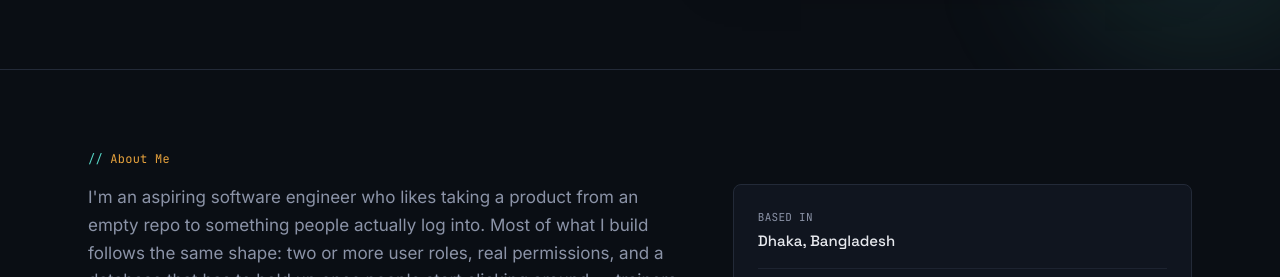
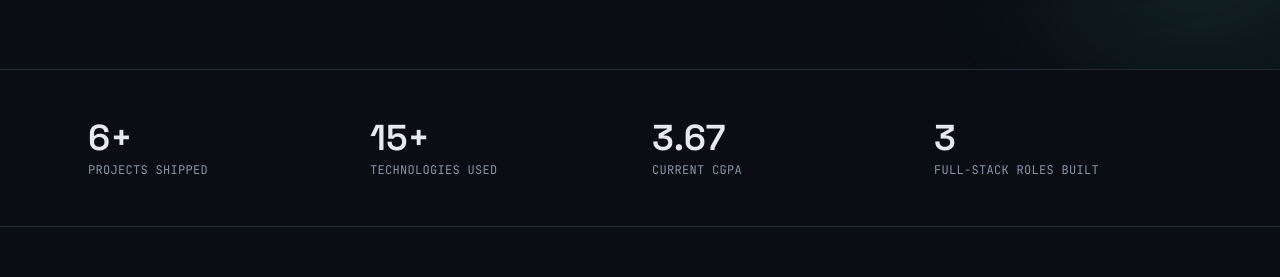
Before and after one commit to kallol-Dey229/Portfolio, a Next.js app: page / in a window 1280 px wide. Shown: the part 671-948 px from the top of the page. Built offline with nearby package versions, Linux system fonts and the light colour scheme.

Commit message:
main page updated

```diff
--- a/app/page.tsx
+++ b/app/page.tsx
@@ -1,17 +1,21 @@
 import Header from "@/components/Header";
 import Hero from "@/components/Hero";
+import Stats from "@/components/Stats";
 import About from "@/components/About";
 import Skills from "@/components/Skills";
 import Projects from "@/components/Projects";
 import Education from "@/components/Education";
 import Hobbies from "@/components/Hobbies";
 import Contact from "@/components/Contact";
+import ScrollUI from "@/components/ScrollUI";
 
 export default function Home() {
   return (
     <main>
+      <ScrollUI />
       <Header />
       <Hero />
+      <Stats />
       <About />
       <Skills />
       <Projects />
```
